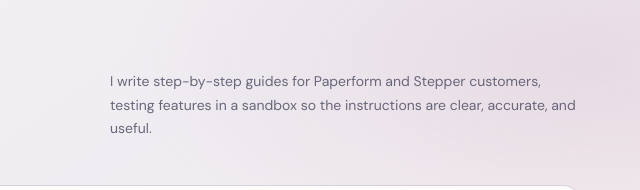
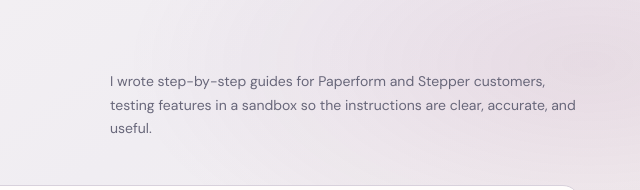
Before and after one commit to jenn2nsaus/portfolio, a plain HTML site: page index.html in a window 1280 px wide. Shown: the part 2528-2718 px from the top of the page, 640-1280 px from the left. Drawn offline with nearby package versions, Linux system fonts and the light colour scheme.

Commit message:
Update index.html

```diff
--- a/index.html
+++ b/index.html
@@ -334,7 +334,7 @@
             <span class="project-number">PROJECT 01 · COMMUNITY</span>
             <h3>Halloween Trick-or-Treat Registration</h3>
             <p>A themed registration experience that connects neighbours with a live trick-or-treat map. Submissions become map markers with each home's hours, treats, and allergen details.
-              <br><b>Note:</b>The map is set to display the Peninsula area by default.  It will still display out of area addresses, but you will need to zoom out and scroll to them.</p>
+              <br><b>Note:</b>The map is set to display the Peninsula area in the Central Coast, NSW by default.  It will still display out of area addresses, but you will need to zoom out and scroll to them.</p>
             <ul class="tags"><li>Custom theming</li><li>Address mapping</li><li>Event registration</li></ul>
             <a class="project-link" href="https://ifvdrwww.paperform.co/" target="_blank" rel="noopener noreferrer">Explore the live form <span aria-hidden="true">↗</span></a>
           </div>
@@ -415,7 +415,7 @@
           <span class="section-kicker">02 / Help Centre writing</span>
           <h2 class="section-title">Articles I've written.</h2>
         </div>
-        <p class="section-intro">I write step-by-step guides for Paperform and Stepper customers, testing features in a sandbox so the instructions are clear, accurate, and useful.</p>
+        <p class="section-intro">I wrote step-by-step guides for Paperform and Stepper customers, testing features in a sandbox so the instructions are clear, accurate, and useful.</p>
       </div>
 
       <div class="articles-panel">
```
